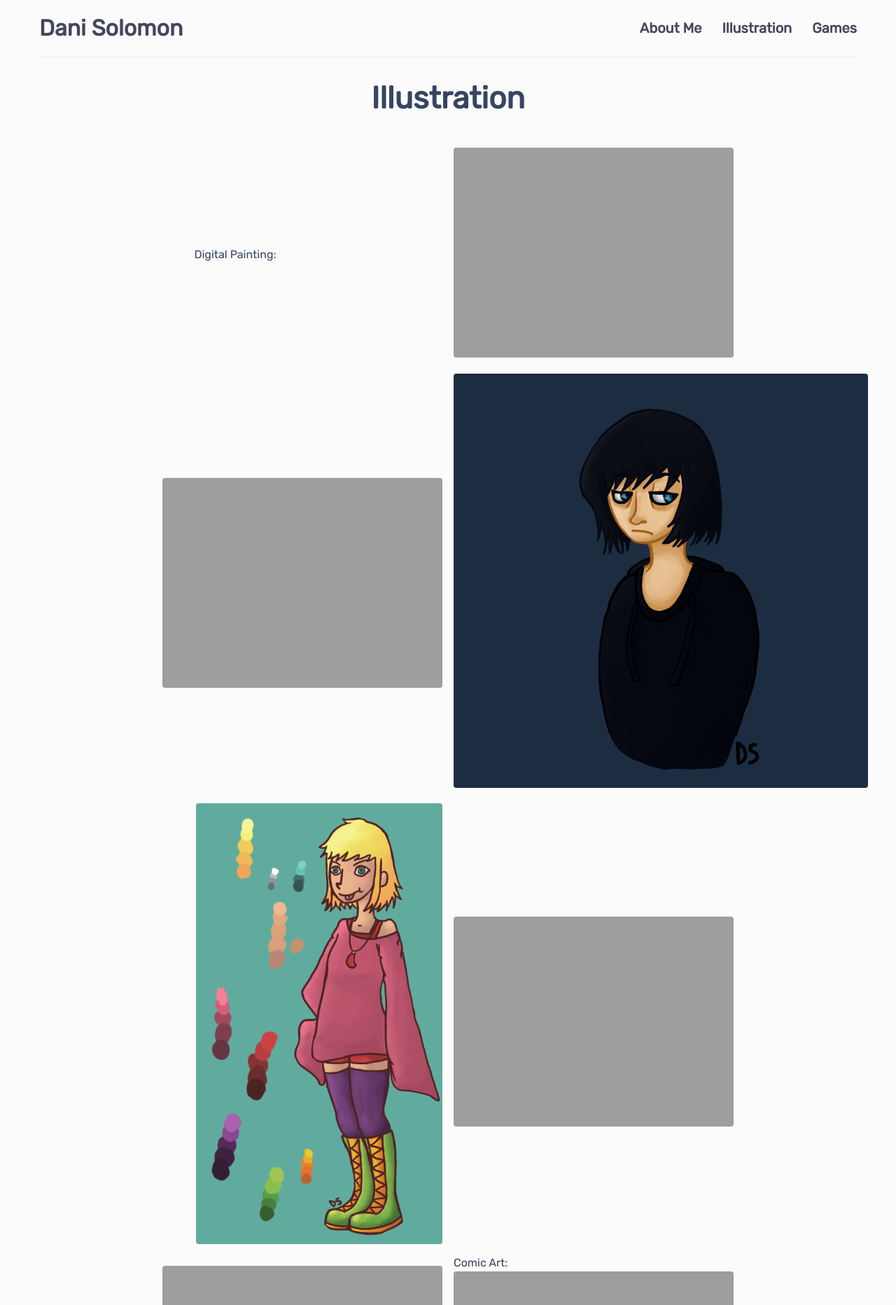
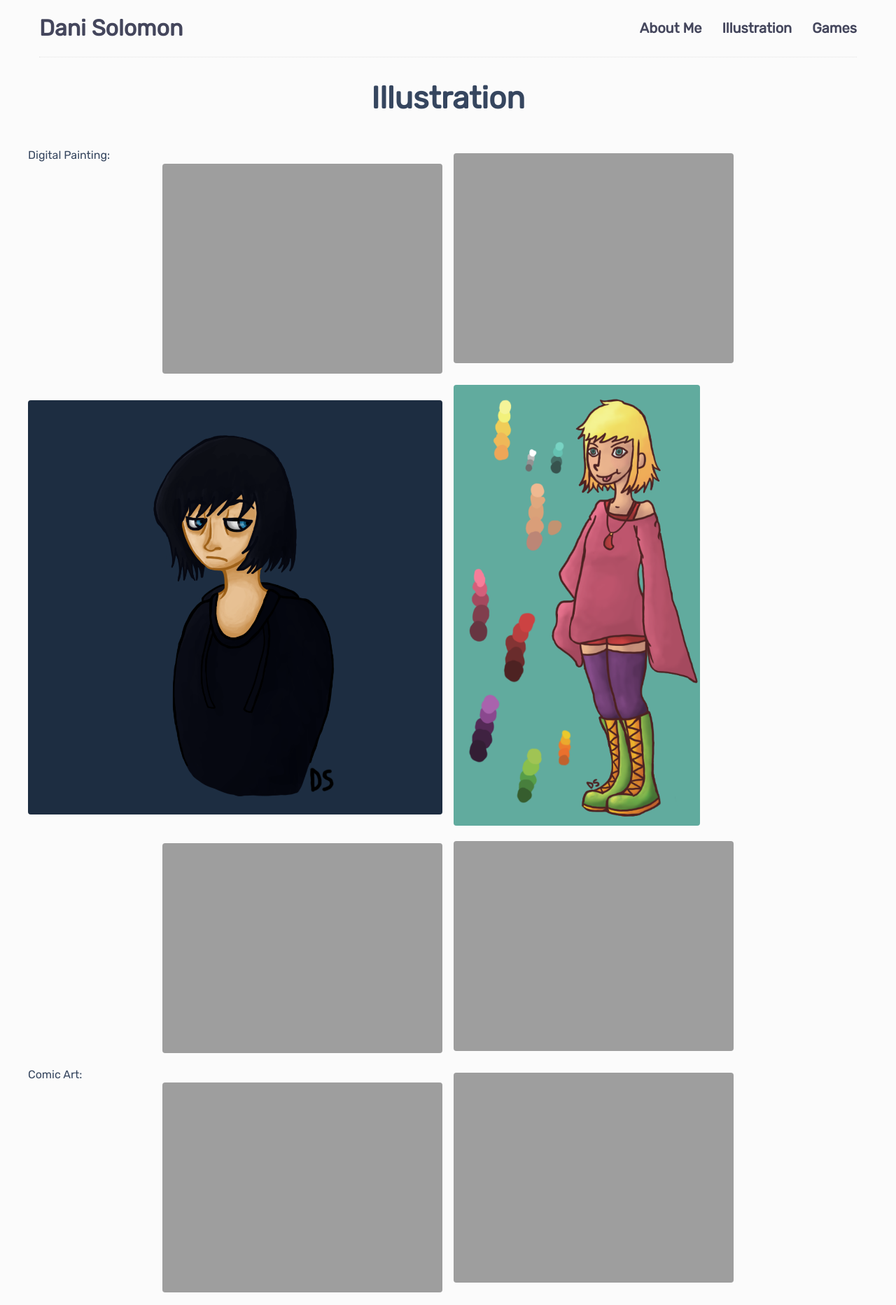
Before and after one commit to DaniBSolomon/danibsolomon.github.io, a Jekyll site: the page built from illustration.md, in a window 1280 px wide. Shown: the top 1865 px of the page at 70% size. Built offline with Jekyll 4.4.1, drawn with Linux system fonts in a browser that asks for light colours.

Commit message:
Update illustration.md

```diff
--- a/illustration.md
+++ b/illustration.md
@@ -4,8 +4,7 @@
 image:
 layout: gallery
 ---
-<p align="center">Digital Painting:</p>
-
+Digital Painting:
 ![cool game]({{ site.github.url }}/img/illustration_zuriel.png)
 
 ![cool game]({{ site.github.url }}/img/illustration_dhfg.png)
```
